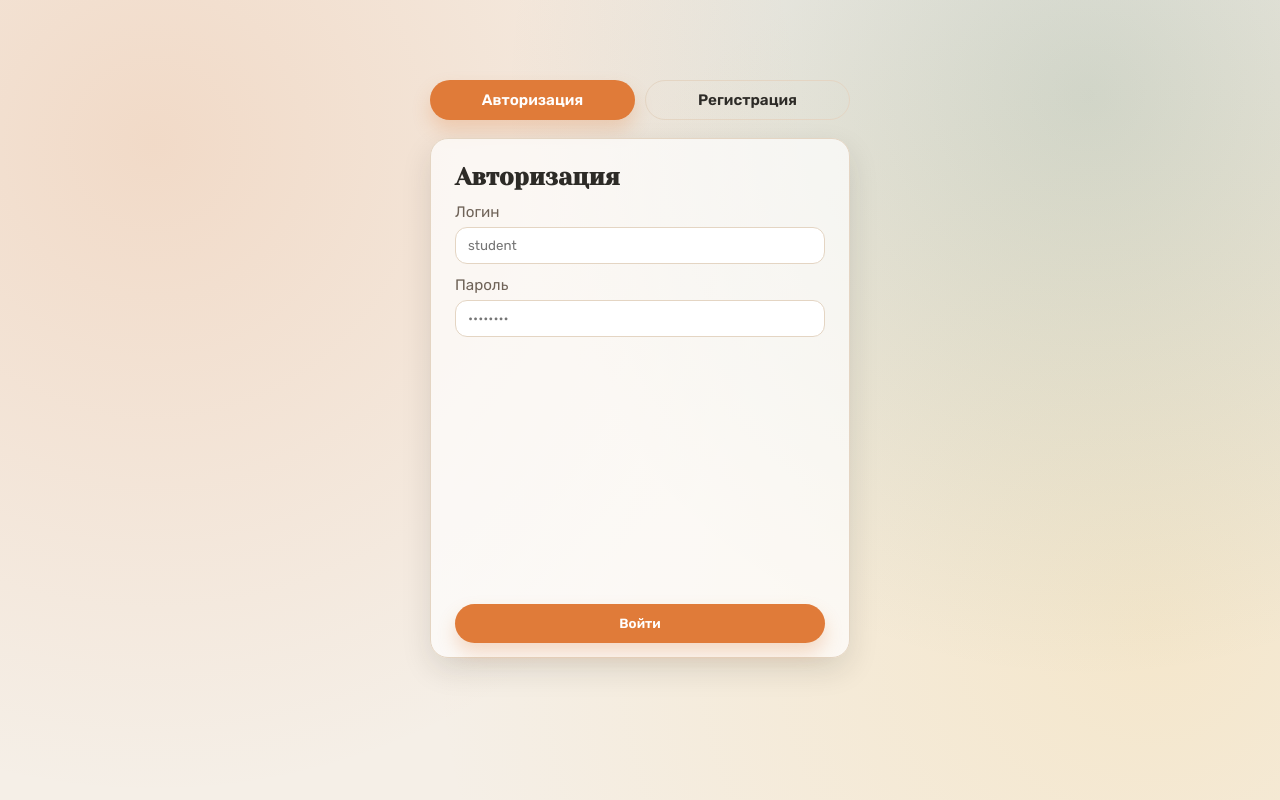
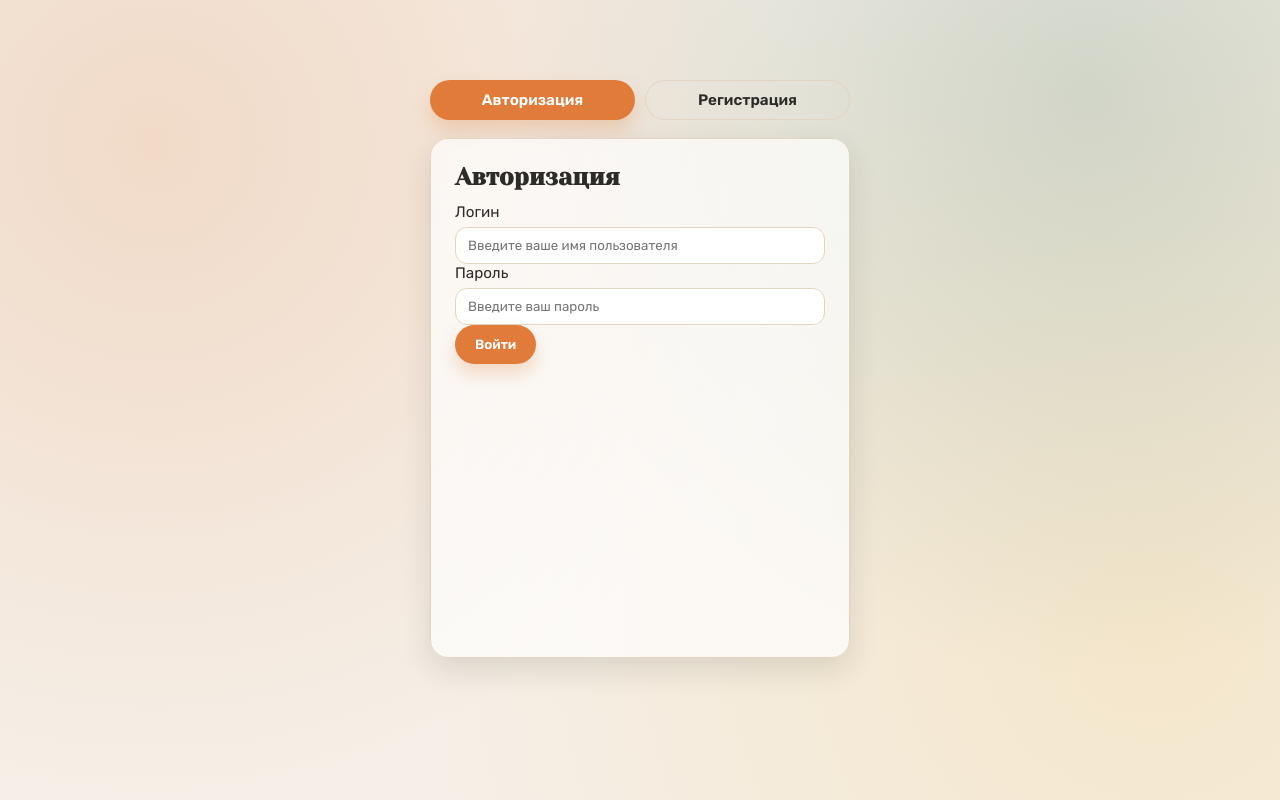
Before and after one commit to NickName2025/canteen_management, a Django app: page / in a window 1280 px wide. Run offline with Django 4.2, Linux system fonts and the light colour scheme.

Commit message:
Добавлена авторизация пользователей

```diff
--- a/users/forms.py
+++ b/users/forms.py
@@ -2,6 +2,20 @@ from django import forms
 from django.contrib.auth.forms import AuthenticationForm, UserCreationForm, UserChangeForm
 
 from users.models import User
+
+
+class UserLoginForm(AuthenticationForm):
+    class Meta:
+        model = User
+
+        fields = [
+            "username",
+            "password"
+        ]
+
+    username = forms.CharField()
+    password = forms.CharField()
+
 
 class UserRegistrationForm(UserCreationForm):
     class Meta:
--- a/users/templates/users/login.html
+++ b/users/templates/users/login.html
@@ -30,16 +30,25 @@
                 <div class="auth-views">
                     <section class="auth-card is-active" id="login">
                         <h2>Авторизация</h2>
-                        <form class="form">
+                        <form action="{% url "user:login" %}" method="post">
+                            {% csrf_token %}
                             <div class="field">
-                                <span>Логин</span>
-                                <input type="text" name="login" placeholder="student" aria-label="Логин" />
+                                <label for="id_username" class="form-label">Логин</label>
+                                <input type="text" class="form-control"
+                                    value="{% if form.username.value %}{{ form.username.value }}{% endif %}"
+                                    name="username" id="id_username"
+                                    placeholder="Введите ваше имя пользователя"
+                                    required>
                             </div>
                             <div class="field">
-                                <span>Пароль</span>
-                                <input type="password" name="password" placeholder="••••••••" aria-label="Пароль" />
+                                <label for="id_password" class="form-label">Пароль</label>
+                                <input type="password" class="form-control"
+                                    value="{% if form.password.value %}{{ form.password.value }}{% endif %}"
+                                    name="password" id="id_password"
+                                    placeholder="Введите ваш пароль"
+                                    required>
                             </div>
-                            <button class="btn" type="button">Войти</button>
+                            <button class="btn" type="submit">Войти</button>
                         </form>
                     </section>
                 </div>
--- a/users/views.py
+++ b/users/views.py
@@ -3,11 +3,29 @@ from django.shortcuts import render
 from django.urls import reverse
 from django.contrib import auth
 
-from users.forms import UserRegistrationForm
+from users.forms import UserLoginForm, UserRegistrationForm
 
 
 def login(request):
-    return render(request, 'users/login.html')
+    if request.method == 'POST':
+        form = UserLoginForm(data=request.POST)
+        if form.is_valid():
+            username = request.POST['username']
+            password = request.POST['password']
+            user = auth.authenticate(username=username, password=password)
+
+            if user:
+                auth.login(request, user)
+                print(f"{username}, Вы вошли в аккаунт")
+
+                return HttpResponseRedirect(reverse('student:student'))
+    else:
+        form = UserLoginForm()
+
+    context = {
+        'form': form
+    }
+    return render(request, 'users/login.html', context)
 
 def registration(request):
     if request.method == 'POST':
```
